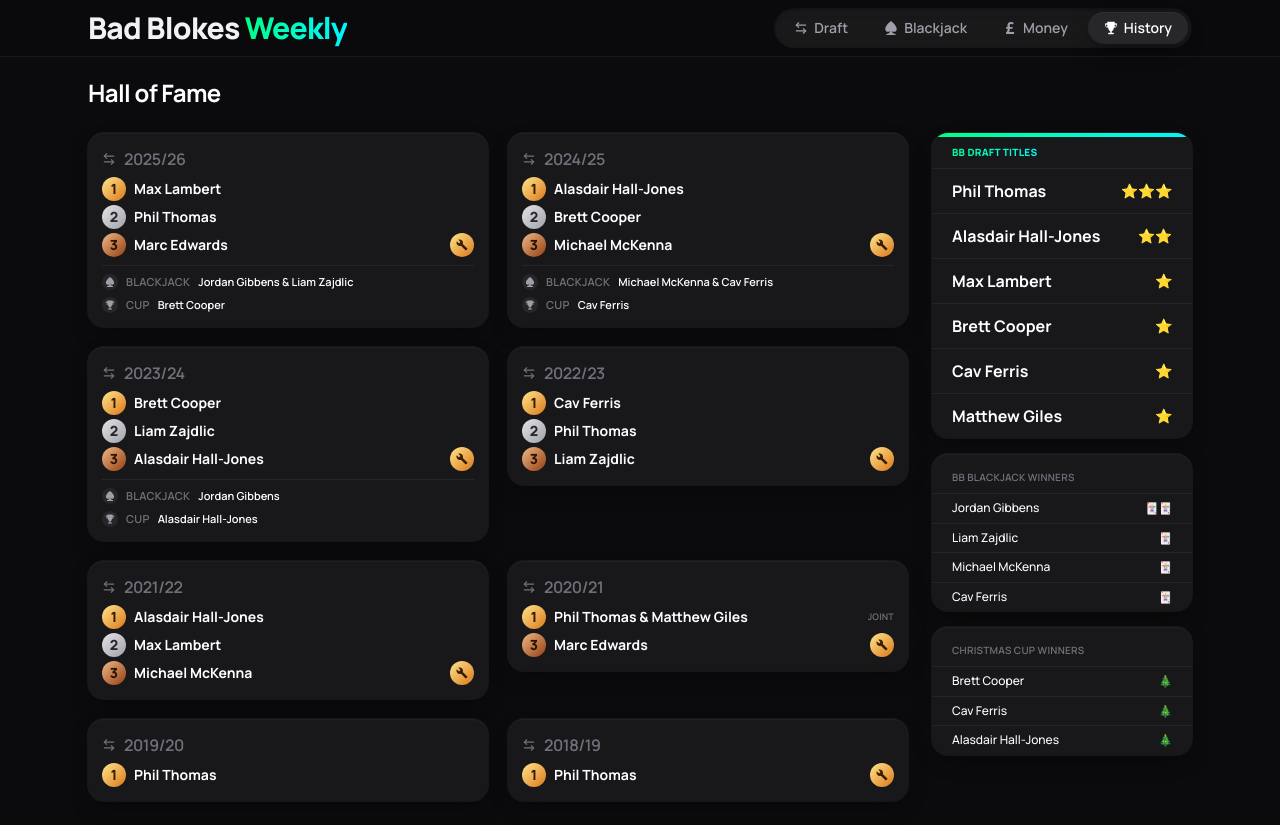
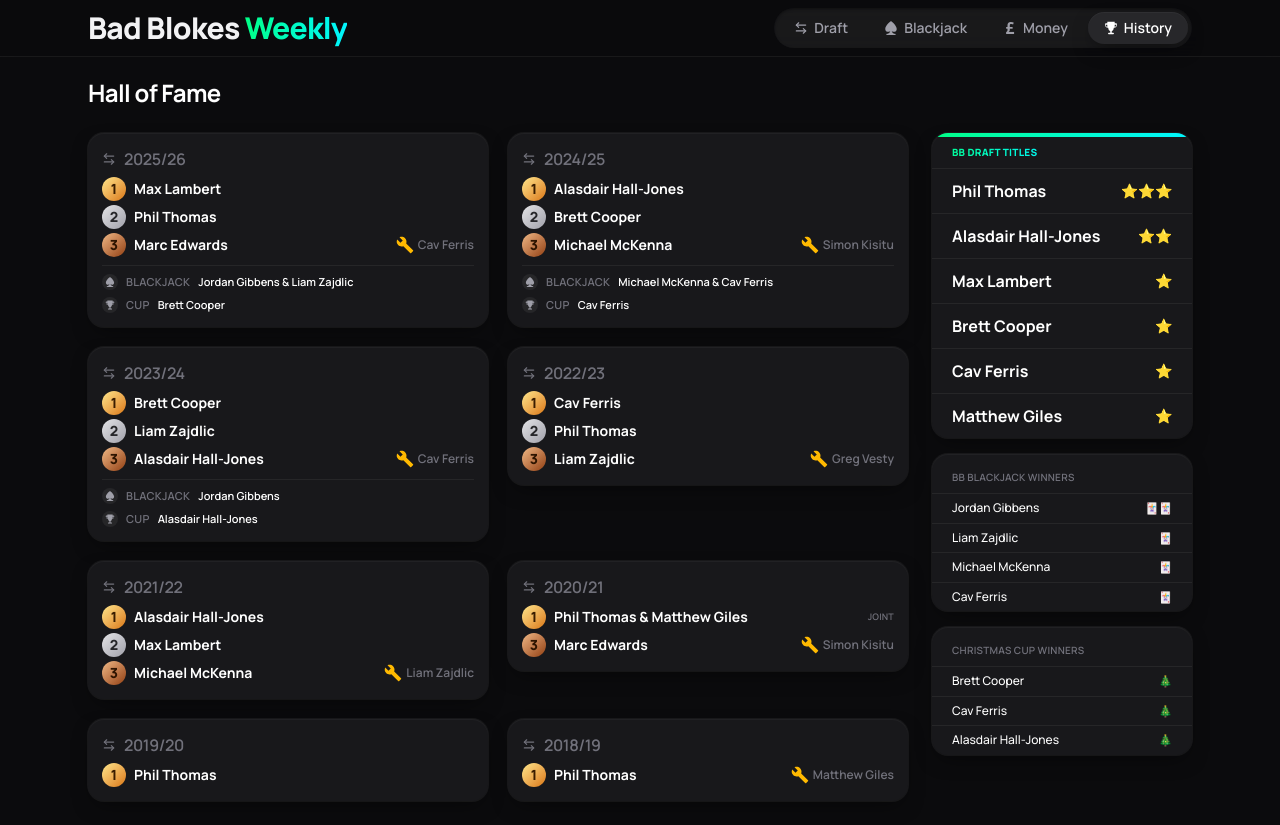
Before and after one commit to maxxdynamite/fpl-draft, a Next.js app: page /history in a window 1280 px wide. Built offline with nearby package versions, Linux system fonts and the light colour scheme.

Commit message:
Show manager name next to Golden Spanner, drop the badge circle
Bare gold wrench glyph (scaled up since it's not cropped into a
24px circle anymore) plus the winner's name as visible text again,
replacing the icon-only tooltip version.

```diff
--- a/app/history/page.tsx
+++ b/app/history/page.tsx
@@ -96,17 +96,16 @@ function SeasonCard({ record }: { record: SeasonRecord }) {
               </span>
             )}
             {/* Golden Spanner sits on the same row as the lowest podium
-                place, pinned to the right edge - icon only (no label/name,
-                unlike Blackjack/Cup below), same h-6 w-6 medal-badge size
-                PlaceBadge itself uses. The manager's name is still there,
-                just as a native tooltip rather than visible text. */}
+                place, pinned to the right edge - bare gold glyph (no badge
+                circle, unlike PlaceBadge/the medal treatment), sized up a
+                touch from a typical inline icon since it's not being
+                cropped into a 24px circle anymore. */}
             {i === draftGroups.length - 1 && record.spanner && (
-              <span
-                className="inline-flex items-center justify-center h-6 w-6 rounded-full shrink-0 bg-gradient-to-br from-[#fde68a] to-[#d97706] text-[#3a1d00]"
-                title={`Golden Spanner: ${record.spanner}`}
-                aria-label={`Golden Spanner: ${record.spanner}`}
-              >
-                <WrenchIcon size={12} />
+              <span className="flex items-center gap-1 shrink-0 min-w-0">
+                <WrenchIcon size={18} className="text-amber-400 shrink-0" />
+                <span className="text-xs font-semibold text-zinc-400 dark:text-zinc-500 truncate">
+                  {record.spanner}
+                </span>
               </span>
             )}
           </div>
```
